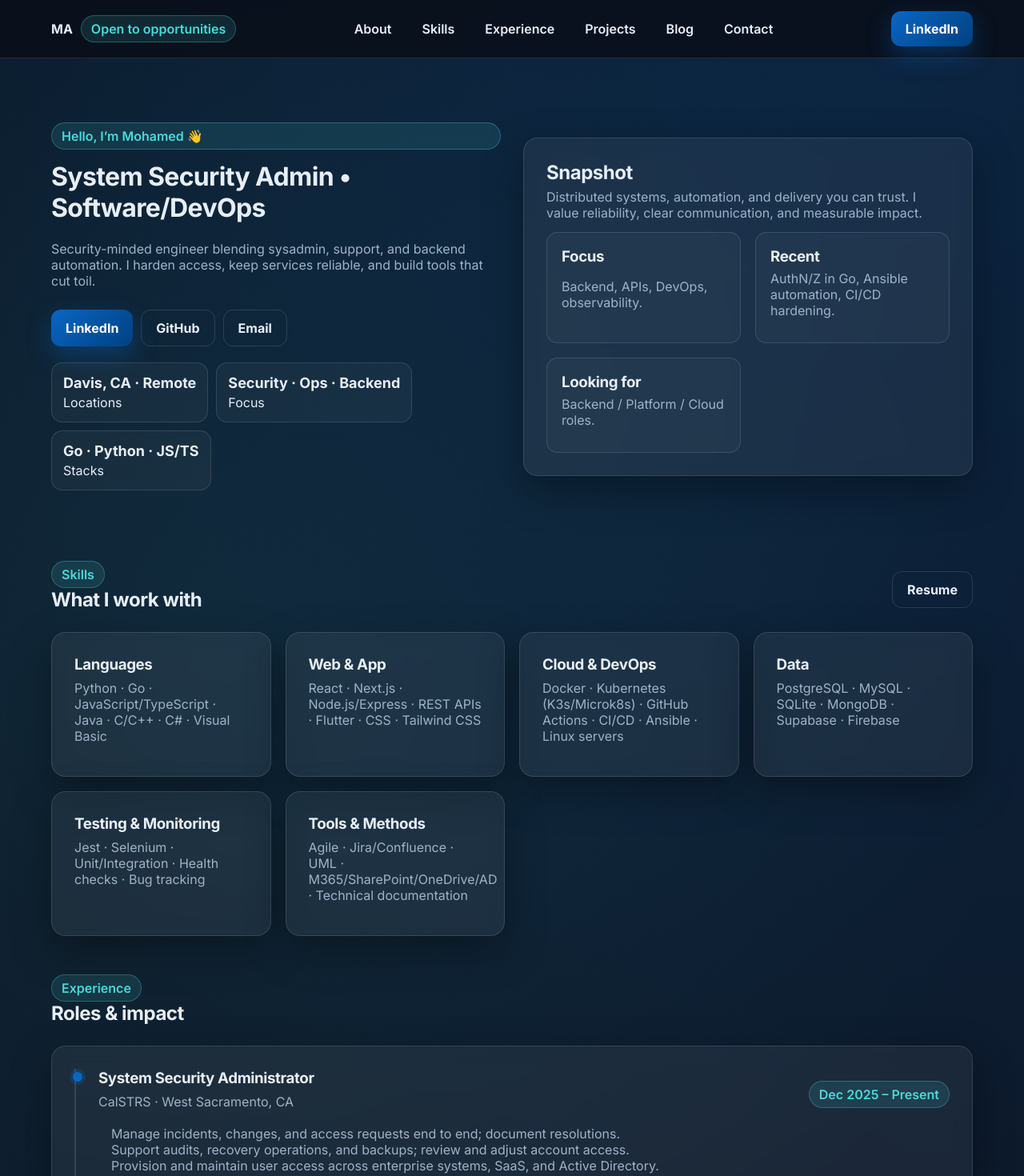
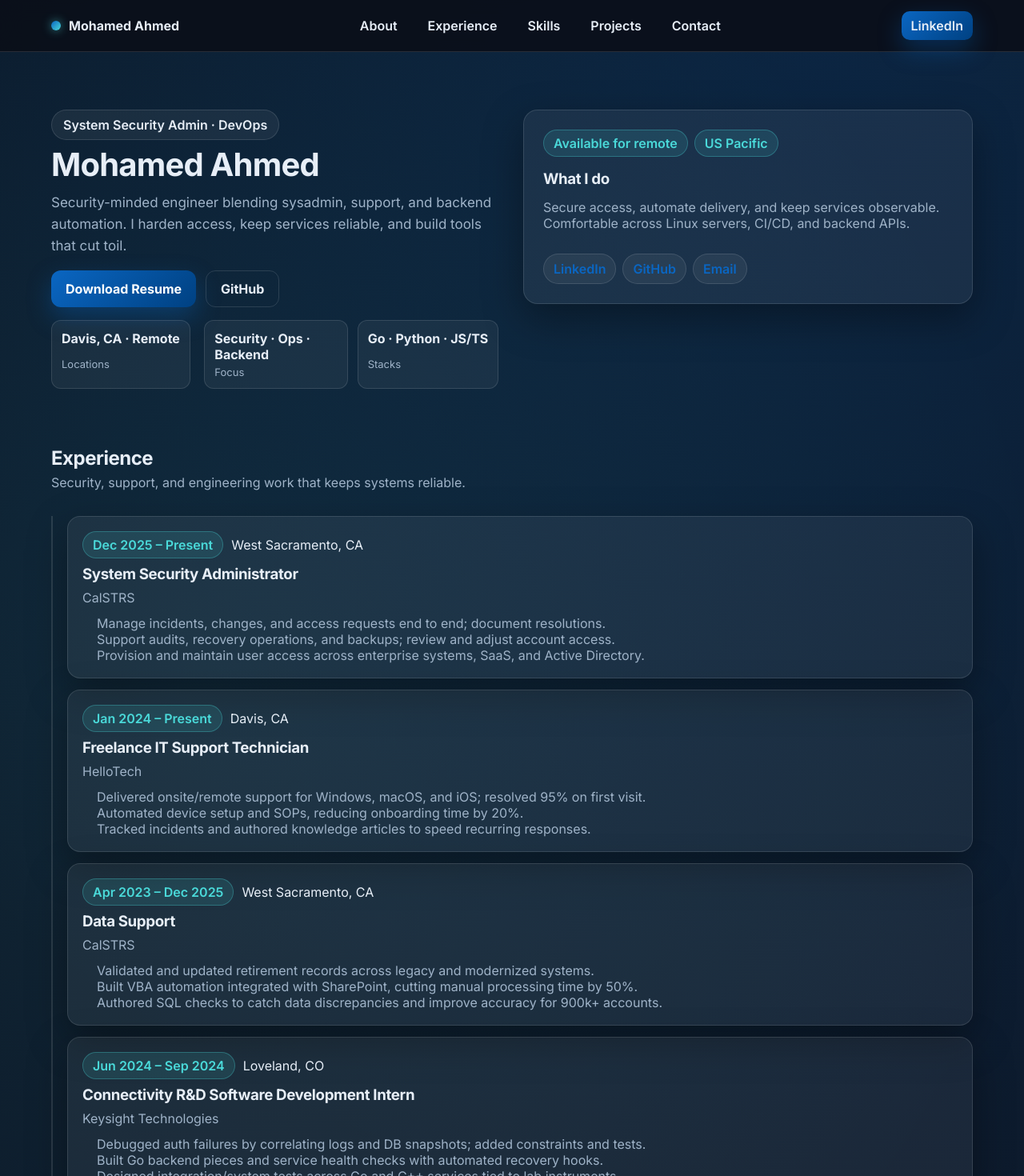
Before and after one commit to MohamedAhmedCS/MohamedAhmedCS.github.io, an Angular app: page / in a window 1280 px wide. Shown: the top 1470 px of the page at 80% size. Built offline with nearby package versions, Linux system fonts and the light colour scheme.

Commit message:
app.component fix

```diff
--- a/src/app/app.component.html
+++ b/src/app/app.component.html
@@ -1,189 +1,172 @@
-<nav class="sticky">
+<nav class="nav">
   <div class="nav-inner">
-    <div class="flex-between" style="gap:10px;">
-      <strong>MA</strong>
-      <span class="badge">Open to opportunities</span>
+    <div class="brand">
+      <div class="dot"></div>
+      <span>Mohamed Ahmed</span>
     </div>
     <ul>
       <li><a href="#about">About</a></li>
+      <li><a href="#experience">Experience</a></li>
       <li><a href="#skills">Skills</a></li>
-      <li><a href="#experience">Experience</a></li>
       <li><a href="#projects">Projects</a></li>
-      <li><a href="#blogs">Blog</a></li>
       <li><a href="#contact">Contact</a></li>
     </ul>
     <a class="btn btn-primary" href="https://www.linkedin.com/in/mohamed-ahmed2/" target="_blank" rel="noreferrer">LinkedIn</a>
   </div>
 </nav>
 
-<header class="hero" id="about">
-  <div class="headline">
-    <span class="badge">Hello, I’m Mohamed 👋</span>
-    <h1>{{ hero.title }}</h1>
-    <p>{{ hero.summary }}</p>
-    <div class="pill-row">
-      <a *ngFor="let link of hero.links" [href]="link.href" class="btn" [ngClass]="link.variant === 'primary' ? 'btn-primary' : 'btn-ghost'" target="_blank" rel="noreferrer">
-        {{ link.label }}
-      </a>
+<main>
+  <section id="about" class="hero">
+    <div class="hero-copy">
+      <span class="pill">System Security Admin · DevOps</span>
+      <h1>{{ hero.name }}</h1>
+      <p class="lede">{{ hero.summary }}</p>
+      <div class="cta-row">
+        <a class="btn btn-primary" href="/resume.pdf" target="_blank" rel="noreferrer">Download Resume</a>
+        <a class="btn btn-ghost" href="https://github.com/MohamedAhmedCS" target="_blank" rel="noreferrer">GitHub</a>
       </div>
-    <div class="flex-wrap">
+      <div class="stat-row">
         <div class="stat" *ngFor="let stat of hero.stats">
-        <strong>{{ stat.value }}</strong>
-        <span>{{ stat.label }}</span>
+          <div class="stat-value">{{ stat.value }}</div>
+          <div class="stat-label">{{ stat.label }}</div>
         </div>
       </div>
     </div>
-  <div class="card">
-    <h2 style="margin-bottom:6px;">Snapshot</h2>
-    <p style="margin-bottom:14px;">Distributed systems, automation, and delivery you can trust. I value reliability, clear communication, and measurable impact.</p>
-    <div class="grid" style="grid-template-columns: repeat(auto-fit, minmax(180px, 1fr));">
-      <div class="list-card">
-        <h3>Focus</h3>
-        <p>Backend, APIs, DevOps, observability.</p>
+    <div class="hero-card">
+      <div class="badge-row">
+        <span class="badge">Available for remote</span>
+        <span class="badge">US Pacific</span>
       </div>
-      <div class="list-card">
-        <h3>Recent</h3>
-        <p>AuthN/Z in Go, Ansible automation, CI/CD hardening.</p>
+      <div class="summary">
+        <h3>What I do</h3>
+        <p>Secure access, automate delivery, and keep services observable. Comfortable across Linux servers, CI/CD, and backend APIs.</p>
       </div>
-      <div class="list-card">
-        <h3>Looking for</h3>
-        <p>Backend / Platform / Cloud roles.</p>
-      </div>
-    </div>
-  </div>
-</header>
-
-<section id="skills">
-  <div class="section-header">
-    <div>
-      <span class="badge">Skills</span>
-      <h2>What I work with</h2>
-    </div>
-    <a class="btn btn-ghost" href="/resume.pdf" target="_blank" rel="noreferrer">Resume</a>
-  </div>
-  <div class="grid" style="grid-template-columns: repeat(auto-fit, minmax(240px, 1fr));">
-    <div class="card" *ngFor="let group of skills">
-      <h3>{{ group.title }}</h3>
-      <p>{{ group.items.join(' · ') }}</p>
+      <div class="chips">
+        <span *ngFor="let link of hero.links" class="chip">
+          <a [href]="link.href" target="_blank" rel="noreferrer">{{ link.label }}</a>
+        </span>
       </div>
     </div>
   </section>
 
-<section id="experience">
-  <div class="section-header">
-    <div>
-      <span class="badge">Experience</span>
-      <h2>Roles & impact</h2>
+  <section id="experience" class="section">
+    <div class="section-head">
+      <h2>Experience</h2>
+      <p>Security, support, and engineering work that keeps systems reliable.</p>
     </div>
+    <div class="timeline">
+      <article class="timeline-card" *ngFor="let job of experience">
+        <div class="timeline-meta">
+          <span class="badge">{{ job.dates }}</span>
+          <span class="muted">{{ job.location }}</span>
         </div>
-  <div class="card">
-    <div class="timeline">
-      <div class="timeline-item" *ngFor="let job of experience">
-        <div class="flex-between">
-          <div>
         <h3>{{ job.role }}</h3>
-            <p>{{ job.company }} · {{ job.location }}</p>
-          </div>
-          <span class="badge">{{ job.dates }}</span>
-        </div>
-        <ul style="margin: 8px 0 14px 16px; color: var(--muted);">
+        <p class="muted">{{ job.company }}</p>
+        <ul>
           <li *ngFor="let line of job.bullets">{{ line }}</li>
         </ul>
-      </div>
-    </div>
+      </article>
     </div>
   </section>
 
-<section id="projects">
-  <div class="section-header">
-    <div>
-      <span class="badge">Projects</span>
-      <h2>Selected work</h2>
+  <section id="skills" class="section">
+    <div class="section-head">
+      <h2>Skills</h2>
+      <p>Hands-on across infrastructure, backend, and client layers.</p>
     </div>
-    <a class="btn btn-ghost" href="https://github.com/MohamedAhmedCS" target="_blank" rel="noreferrer">View GitHub</a>
+    <div class="card-grid">
+      <article class="card" *ngFor="let group of skills">
+        <h3>{{ group.title }}</h3>
+        <div class="tag-wrap">
+          <span class="chip" *ngFor="let item of group.items">{{ item }}</span>
         </div>
-  <div class="grid" style="grid-template-columns: repeat(auto-fit, minmax(280px, 1fr));">
-    <div class="card" *ngFor="let project of projects">
-      <div class="flex-between">
+      </article>
+    </div>
+  </section>
+
+  <section id="projects" class="section">
+    <div class="section-head">
+      <h2>Projects</h2>
+      <p>Selected work spanning systems, data, and web.</p>
+    </div>
+    <div class="card-grid">
+      <article class="card project" *ngFor="let project of projects">
+        <div class="project-head">
           <h3>{{ project.name }}</h3>
           <a [href]="project.link" target="_blank" rel="noreferrer">↗</a>
         </div>
-      <p>{{ project.desc }}</p>
-      <div class="tags">
-        <span class="badge" *ngFor="let tag of project.tags">{{ tag }}</span>
+        <p class="muted">{{ project.desc }}</p>
+        <div class="tag-wrap">
+          <span class="chip" *ngFor="let tag of project.tags">{{ tag }}</span>
         </div>
-    </div>
+      </article>
     </div>
   </section>
 
-<section id="leadership">
-  <div class="section-header">
-    <div>
-      <span class="badge">Leadership</span>
-      <h2>Highlights</h2>
-    </div>
-  </div>
-  <div class="grid" style="grid-template-columns: repeat(auto-fit, minmax(280px, 1fr));">
-    <div class="card" *ngFor="let item of leadership">
+  <section id="education" class="section two-col">
+    <article class="card">
+      <h3>Education</h3>
+      <p class="muted">{{ education.school }}</p>
+      <p>{{ education.degree }}</p>
+      <span class="badge">{{ education.grad }}</span>
+    </article>
+    <article class="card">
+      <h3>Leadership & Conferences</h3>
+      <div class="leadership" *ngFor="let item of leadership">
         <div class="flex-between">
-        <h3 style="font-size:18px;">{{ item.title }}</h3>
+          <strong>{{ item.title }}</strong>
           <span class="badge">{{ item.dates }}</span>
         </div>
-      <ul style="margin: 10px 0 0 16px; color: var(--muted);">
+        <ul>
           <li *ngFor="let line of item.bullets">{{ line }}</li>
         </ul>
       </div>
-  </div>
+    </article>
   </section>
 
-<section id="education">
-  <div class="section-header">
-    <div>
-      <span class="badge">Education</span>
-      <h2>{{ education.school }}</h2>
+  <section id="blogs" class="section">
+    <div class="section-head">
+      <h2>Writing</h2>
+      <p>Recent posts and drafts.</p>
     </div>
-  </div>
-  <div class="card">
-    <h3>{{ education.degree }}</h3>
-    <p>{{ education.grad }}</p>
-  </div>
-</section>
-
-<section id="blogs">
-  <div class="section-header">
-    <div>
-      <span class="badge">Blog</span>
-      <h2>Recent writing</h2>
-    </div>
-    <a class="btn btn-ghost" href="/blogs" rel="noreferrer">All posts</a>
-  </div>
-  <div class="grid" style="grid-template-columns: repeat(auto-fit, minmax(260px, 1fr));">
-    <a class="card" *ngFor="let post of blogs" [href]="post.link">
+    <div class="card-grid">
+      <a class="card project" *ngFor="let post of blogs" [href]="post.link">
         <h3>{{ post.title }}</h3>
-      <p>Read more ↗</p>
+        <p class="muted">Read more ↗</p>
       </a>
     </div>
   </section>
 
-<section id="contact">
-  <div class="section-header">
+  <section id="contact" class="section contact">
+    <div class="card">
+      <h2>Let’s talk</h2>
+      <p class="muted">Prefer LinkedIn, but email works too.</p>
+      <div class="contact-grid">
         <div>
-      <span class="badge">Contact</span>
-      <h2>Let’s connect</h2>
+          <span class="label">Email</span>
+          <a [href]="'mailto:' + contact.email">{{ contact.email }}</a>
+        </div>
+        <div>
+          <span class="label">Phone</span>
+          <a [href]="'tel:' + contact.phone">{{ contact.phone }}</a>
+        </div>
+        <div>
+          <span class="label">LinkedIn</span>
+          <a [href]="contact.linkedin" target="_blank" rel="noreferrer">linkedin.com/in/mohamed-ahmed2</a>
+        </div>
+        <div>
+          <span class="label">GitHub</span>
+          <a [href]="contact.github" target="_blank" rel="noreferrer">github.com/MohamedAhmedCS</a>
         </div>
       </div>
-  <div class="card contact-card">
-    <p>Email: <a [href]="'mailto:' + contact.email">{{ contact.email }}</a></p>
-    <p>Phone: <a [href]="'tel:' + contact.phone">{{ contact.phone }}</a></p>
-    <p>LinkedIn: <a [href]="contact.linkedin" target="_blank" rel="noreferrer">@mohamed-ahmed2</a></p>
-    <p>GitHub: <a [href]="contact.github" target="_blank" rel="noreferrer">MohamedAhmedCS</a></p>
-    <div class="pill-row">
+      <div class="cta-row">
         <a class="btn btn-primary" [href]="contact.linkedin" target="_blank" rel="noreferrer">Message on LinkedIn</a>
         <a class="btn btn-ghost" [href]="'mailto:' + contact.email">Email me</a>
       </div>
     </div>
   </section>
+</main>
 
 <footer class="footer">
-  <p>© 2026 Mohamed Ahmed — LinkedIn-inspired UI · Angular 14</p>
+  <p>© 2026 Mohamed Ahmed · Angular · LinkedIn-inspired palette</p>
 </footer>
--- a/src/app/app.component.scss
+++ b/src/app/app.component.scss
@@ -4,20 +4,262 @@
 
 ul {
   padding: 0;
-}
-
-li {
+  margin: 0;
   list-style: none;
 }
 
-.pill-row .btn {
+.nav {
+  position: sticky;
+  top: 0;
+  z-index: 10;
+  backdrop-filter: blur(14px);
+  background: rgba(10, 15, 25, 0.9);
+  border-bottom: 1px solid var(--card-border);
+}
+
+.nav-inner {
+  max-width: 1200px;
+  margin: 0 auto;
+  padding: 14px 24px;
+  display: flex;
+  align-items: center;
+  justify-content: space-between;
+  gap: 16px;
+}
+
+.nav ul {
+  display: flex;
+  gap: 14px;
+  flex-wrap: wrap;
+}
+
+.nav a {
+  color: var(--text);
+  font-weight: 600;
+  padding: 8px 12px;
+  border-radius: 10px;
+}
+
+.nav a:hover {
+  background: rgba(255, 255, 255, 0.08);
+}
+
+.brand {
+  display: inline-flex;
+  align-items: center;
+  gap: 10px;
+  font-weight: 700;
+}
+
+.brand .dot {
+  width: 12px;
+  height: 12px;
+  border-radius: 50%;
+  background: linear-gradient(135deg, var(--linkedin-blue), var(--accent));
+  box-shadow: 0 0 12px rgba(74, 217, 217, 0.6);
+}
+
+.hero {
+  max-width: 1200px;
+  margin: 0 auto;
+  padding: 72px 24px 32px;
+  display: grid;
+  gap: 28px;
+  grid-template-columns: repeat(auto-fit, minmax(320px, 1fr));
+  align-items: start;
+}
+
+.hero-copy h1 {
+  font-size: 40px;
+  margin: 6px 0 10px;
+}
+
+.hero .pill {
+  display: inline-block;
+  padding: 8px 14px;
+  border-radius: 999px;
+  background: rgba(255, 255, 255, 0.06);
+  border: 1px solid var(--card-border);
+  color: var(--text);
+  font-weight: 600;
+}
+
+.lede {
+  font-size: 17px;
+  line-height: 1.6;
+  color: var(--muted);
+}
+
+.cta-row {
+  display: flex;
+  gap: 12px;
+  flex-wrap: wrap;
+  margin: 16px 0;
+}
+
+.stat-row {
+  display: grid;
+  grid-template-columns: repeat(auto-fit, minmax(140px, 1fr));
+  gap: 12px;
+}
+
+.stat {
+  padding: 12px;
+  border-radius: 12px;
+  border: 1px solid var(--card-border);
+  background: rgba(255, 255, 255, 0.05);
+}
+
+.stat-value {
+  font-weight: 700;
+  color: var(--text);
+}
+
+.stat-label {
+  color: var(--muted);
+  font-size: 13px;
+}
+
+.hero-card {
+  background: var(--card);
+  border: 1px solid var(--card-border);
+  border-radius: 18px;
+  padding: 24px;
+  box-shadow: var(--shadow);
+  display: grid;
+  gap: 16px;
+}
+
+.badge-row {
+  display: flex;
+  gap: 8px;
+  flex-wrap: wrap;
+}
+
+.summary {
+  display: grid;
+  gap: 6px;
+}
+
+.chips {
+  display: flex;
+  gap: 8px;
+  flex-wrap: wrap;
+}
+
+.chip {
+  display: inline-flex;
+  align-items: center;
+  padding: 8px 12px;
+  border-radius: 999px;
+  background: rgba(255, 255, 255, 0.06);
+  border: 1px solid var(--card-border);
+}
+
+.section {
+  max-width: 1200px;
+  margin: 40px auto;
+  padding: 0 24px;
+  display: grid;
+  gap: 20px;
+}
+
+.section-head h2 {
   margin-bottom: 6px;
 }
 
-.card a {
-  color: inherit;
+.section-head p {
+  color: var(--muted);
 }
 
-.card a:hover {
+.timeline {
+  display: grid;
+  gap: 14px;
+}
+
+.timeline-card {
+  border: 1px solid var(--card-border);
+  border-radius: 16px;
+  padding: 18px;
+  background: var(--card);
+  box-shadow: var(--shadow);
+}
+
+.timeline-meta {
+  display: flex;
+  gap: 10px;
+  align-items: center;
+  flex-wrap: wrap;
+  margin-bottom: 8px;
+}
+
+.timeline-card ul {
+  margin: 8px 0 0 18px;
+  color: var(--muted);
+}
+
+.card-grid {
+  display: grid;
+  grid-template-columns: repeat(auto-fit, minmax(260px, 1fr));
+  gap: 16px;
+}
+
+.project-head {
+  display: flex;
+  justify-content: space-between;
+  align-items: center;
+}
+
+.project a {
+  color: var(--text);
+}
+
+.project a:hover {
   color: var(--accent);
 }
+
+.tag-wrap {
+  display: flex;
+  gap: 8px;
+  flex-wrap: wrap;
+  margin-top: 8px;
+}
+
+.two-col {
+  grid-template-columns: repeat(auto-fit, minmax(280px, 1fr));
+  align-items: start;
+}
+
+.leadership {
+  margin-top: 10px;
+  padding-top: 10px;
+  border-top: 1px solid var(--card-border);
+}
+
+.leadership ul {
+  margin: 6px 0 0 16px;
+  color: var(--muted);
+}
+
+.contact .contact-grid {
+  display: grid;
+  grid-template-columns: repeat(auto-fit, minmax(200px, 1fr));
+  gap: 12px;
+  margin: 14px 0;
+}
+
+.contact .label {
+  display: block;
+  font-size: 12px;
+  color: var(--muted);
+}
+
+.contact a {
+  color: var(--text);
+}
+
+.footer {
+  text-align: center;
+  color: var(--muted);
+  padding: 28px 0 36px;
+}
```
Lines whose indentation alone changed are shown as unchanged.
